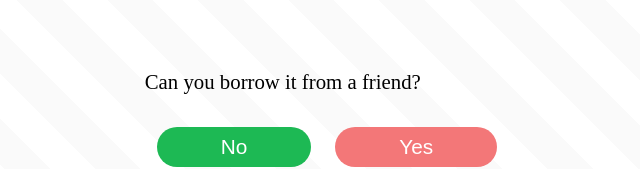
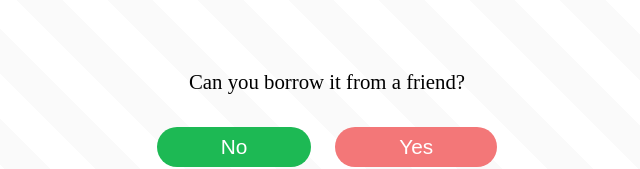
Before and after one commit to francisco-magana/should-i, an Angular app: page / in a window 1280 px wide. Both pictures are taken after a click on the button "Start". Shown: the part 294-463 px from the top of the page, without its empty margins (321-961 px from the left). Built offline with nearby package versions, Linux system fonts and the light colour scheme; a web font is replaced by a local one.

Commit message:
some style changes and add sound

```diff
--- a/src/app/app.module.ts
+++ b/src/app/app.module.ts
@@ -1,5 +1,6 @@
 import { NgModule } from '@angular/core';
 import { BrowserModule } from '@angular/platform-browser';
+import { BrowserAnimationsModule } from '@angular/platform-browser/animations';
 
 import { AppRoutingModule } from './app-routing.module';
 import { AppComponent } from './app.component';
@@ -16,7 +17,8 @@ import { FlowComponent } from './components/flow/flow.component';
   ],
   imports: [
     BrowserModule,
-    AppRoutingModule
+    AppRoutingModule,
+    BrowserAnimationsModule
   ],
   providers: [],
   bootstrap: [AppComponent]
--- a/src/app/components/flow/flow.component.html
+++ b/src/app/components/flow/flow.component.html
@@ -1,6 +1,8 @@
 <div [ngSwitch]="current_step">
-    <app-question *ngSwitchCase="steps.QUESTIONS" (selected_option)="nextQuestion($event)" [question]="current_question"></app-question>
-    <div [ngClass]="is_positive_end ? 'end-positive' : 'end-negative'" *ngSwitchCase="steps.RESULT">
+    <app-question @enter *ngSwitchCase="steps.QUESTIONS"
+        (selected_option)="nextQuestion($event)" [question]="current_question"></app-question>
+    <div @enter [ngClass]="is_positive_end ? 'end-positive' : 'end-negative'"
+        *ngSwitchCase="steps.RESULT">
         {{result.text}}
     </div>
 </div>
--- a/src/app/components/flow/flow.component.ts
+++ b/src/app/components/flow/flow.component.ts
@@ -2,6 +2,12 @@ import { Component, Input } from '@angular/core';
 import { flows } from "../../../flows/flows";
 import { question, flow_data } from "../../../types/types";
 import { FLOW_ENDS } from "./flow.constants";
+import {
+  trigger,
+  style,
+  animate,
+  transition,
+} from '@angular/animations';
 
 enum steps {
   QUESTIONS = 1,
@@ -11,7 +17,21 @@ enum steps {
 @Component({
   selector: 'app-flow',
   templateUrl: './flow.component.html',
-  styleUrls: ['./flow.component.scss']
+  styleUrls: ['./flow.component.scss'],
+  animations: [
+    trigger('enter', [
+      transition(':enter', [
+        style({ opacity: 0 }),
+        animate('500ms 200ms'),
+      ])
+    ]),
+    trigger('fade', [
+      transition('*=>*', [
+        style({ opacity: 0 }),
+        animate(100),
+      ])
+    ])
+  ]
 })
 export class FlowComponent {
   @Input() required_flow: string = "buy";
@@ -22,6 +42,7 @@ export class FlowComponent {
   current_step = steps.QUESTIONS;
   result: any;
   is_positive_end: boolean = false;
+  audio: HTMLAudioElement = new Audio('https://codeskulptor-demos.commondatastorage.googleapis.com/descent/gotitem.mp3');
 
   constructor() {
     this.flow = flows[this.required_flow];
@@ -32,16 +53,18 @@ export class FlowComponent {
   nextQuestion(event: any) {
     let nextID = event ? this.current_question.yesNextQuestionID : this.current_question.noNextQuestionID;
 
-    switch(nextID) {
+    switch (nextID) {
       case FLOW_ENDS.POSITIVE_END:
         this.is_positive_end = true;
         this.current_step = steps.RESULT;
         this.result = this.flow.positiveEnd;
+        this.audio.play()
         break;
       case FLOW_ENDS.NEGATIVE_END:
         this.is_positive_end = false;
         this.current_step = steps.RESULT;
         this.result = this.flow.negativeEnd;
+        this.audio.play()
         break;
       default:
         this.current_question = this.flow_questions.find(question => question.id === nextID)!;
--- a/src/app/components/question/question.component.scss
+++ b/src/app/components/question/question.component.scss
@@ -7,4 +7,5 @@
 
 .question {
     font-size: 1.3rem;
+    text-align: center;
 }
--- a/src/app/components/question/question.component.ts
+++ b/src/app/components/question/question.component.ts
@@ -10,9 +10,11 @@ export class QuestionComponent {
 
   @Input() question: question | undefined;
   @Output() selected_option: any = new EventEmitter<any>();
+  audio: HTMLAudioElement = new Audio('https://codeskulptor-demos.commondatastorage.googleapis.com/pang/pop.mp3');
 
   emitSelectedOption(value: any) {
     this.selected_option.emit(value);
+    this.audio.play()
   }
 
 }
```
